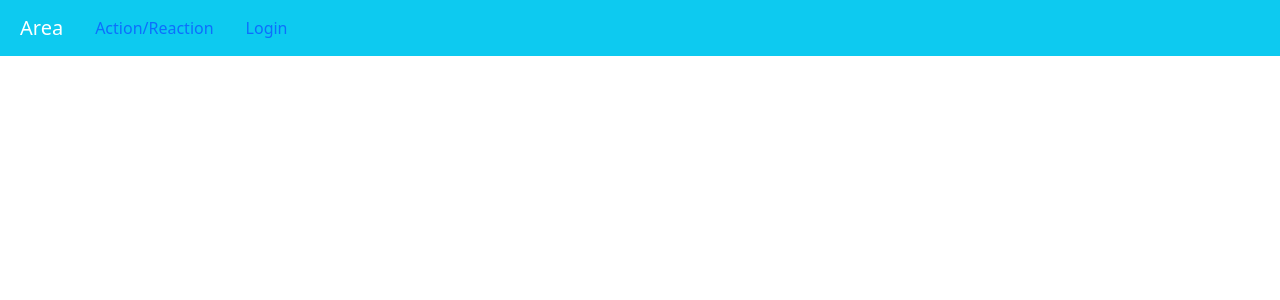
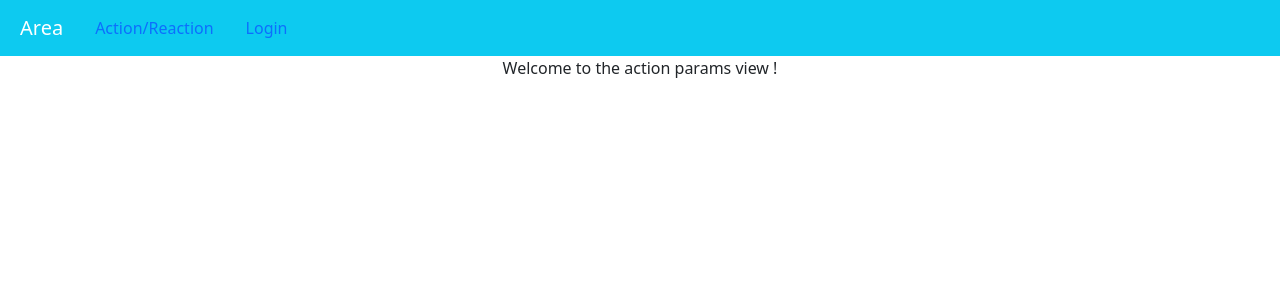
Before and after one commit to Andrea-Mancion/Area, a Vue app in the folder WEB/area/: page /action-params in a window 1280 px wide. Shown: the top 300 px of the page. Built offline with nearby package versions, Linux system fonts and the light colour scheme.

Commit message:
WIP(src/): create new action params view wip

```diff
--- a/WEB/area/src/router/index.js
+++ b/WEB/area/src/router/index.js
@@ -6,6 +6,7 @@ import ActionReactionView from '../views/ActionReaction/ActionReactionView.vue'
 import ServiceView from '../views/ServiceView.vue'
 import ActionServiceListView from '../views/ActionReaction/Action/ActionServiceListView.vue'
 import ActionListView from '../views/ActionReaction/Action/ActionListView.vue'
+import ActionParamsView from '../views/ActionReaction/Action/ActionParamsView.vue'
 import ReactionerviceListView from '../views/ActionReaction/Reaction/ReactionServiceListView.vue'
 import SignInView from '../views/SignInView.vue'
 import OAuthLogin from '../components/OAuthLogin.vue'
@@ -46,6 +47,12 @@ const routes = [
     props: true,
   },
   {
+    path: '/action-params',
+    name: 'action-params',
+    component: ActionParamsView,
+    props: true,
+  },
+  {
     path: '/reaction-service-list',
     name: 'reaction-service-list',
     component: ReactionerviceListView,
--- a/WEB/area/src/views/ActionReaction/Action/ActionListView.vue
+++ b/WEB/area/src/views/ActionReaction/Action/ActionListView.vue
@@ -10,7 +10,7 @@
           :header="action.Name"
           class="service-card text-center"
         >
-          <b-button variant="info" class="full-width-button">Select</b-button>
+          <b-button variant="info" class="full-width-button" @click="RedirectToActionParams(action.Params)">Select</b-button>
         </b-card>
       </div>
     </b-card-group>
@@ -32,7 +32,12 @@ export default {
         const service = this.ServiceName;
         return this.$store.state.Services[service].Actions;
     },
-  }
+  },
+  methods: {
+    RedirectToActionParams(actionParams) {
+        this.$router.push({ name: 'action-params', params: { actionParams: actionParams } });
+    },
+  },
 };
 </script>
 
--- /dev/null
+++ b/WEB/area/src/views/ActionReaction/Action/ActionParamsView.vue
@@ -0,0 +1,17 @@
+<template>
+  <div>
+    <p class="tittle">Welcome to the action params view !</p>
+  </div>
+</template>
+
+<script>
+export default {};
+</script>
+
+<style scoped>
+.tittle {
+  display: flex;
+  justify-content: center; /* Centrer verticalement le contenu */
+  height: 10vh; /* Ajuster la hauteur pour centrer le contenu dans la fenêtre */
+}
+</style>
```
